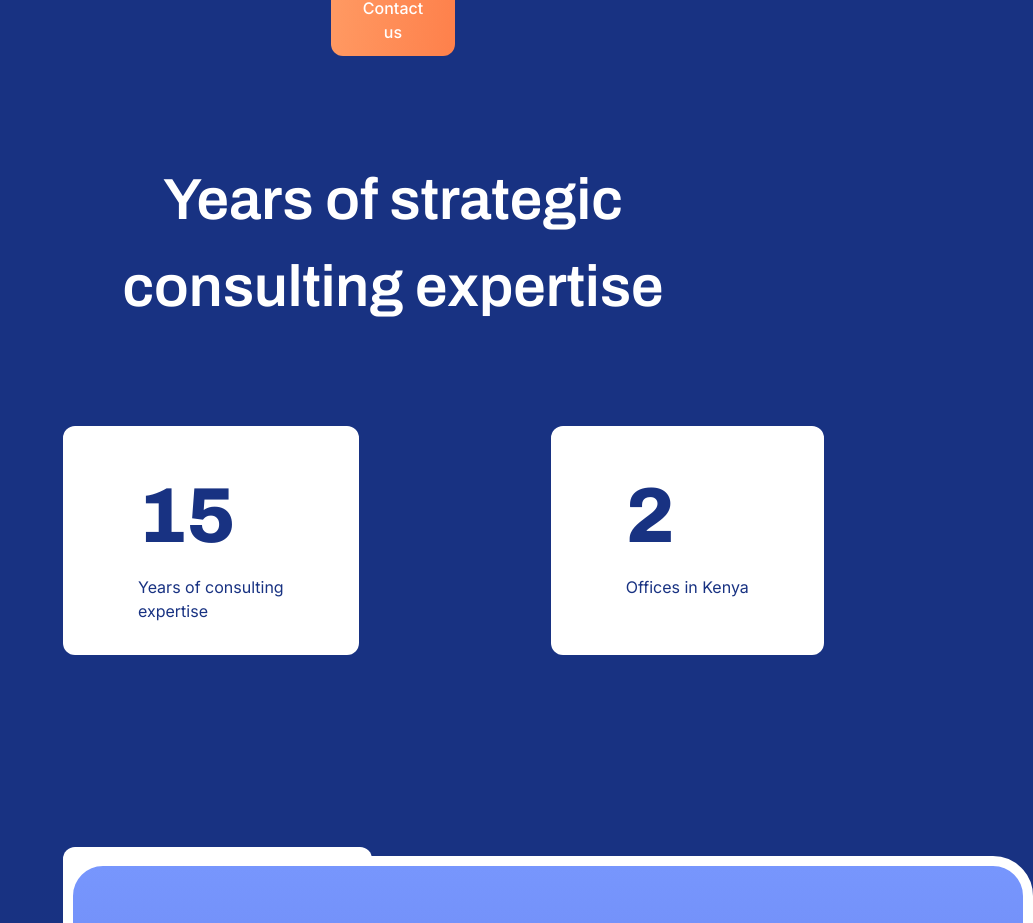
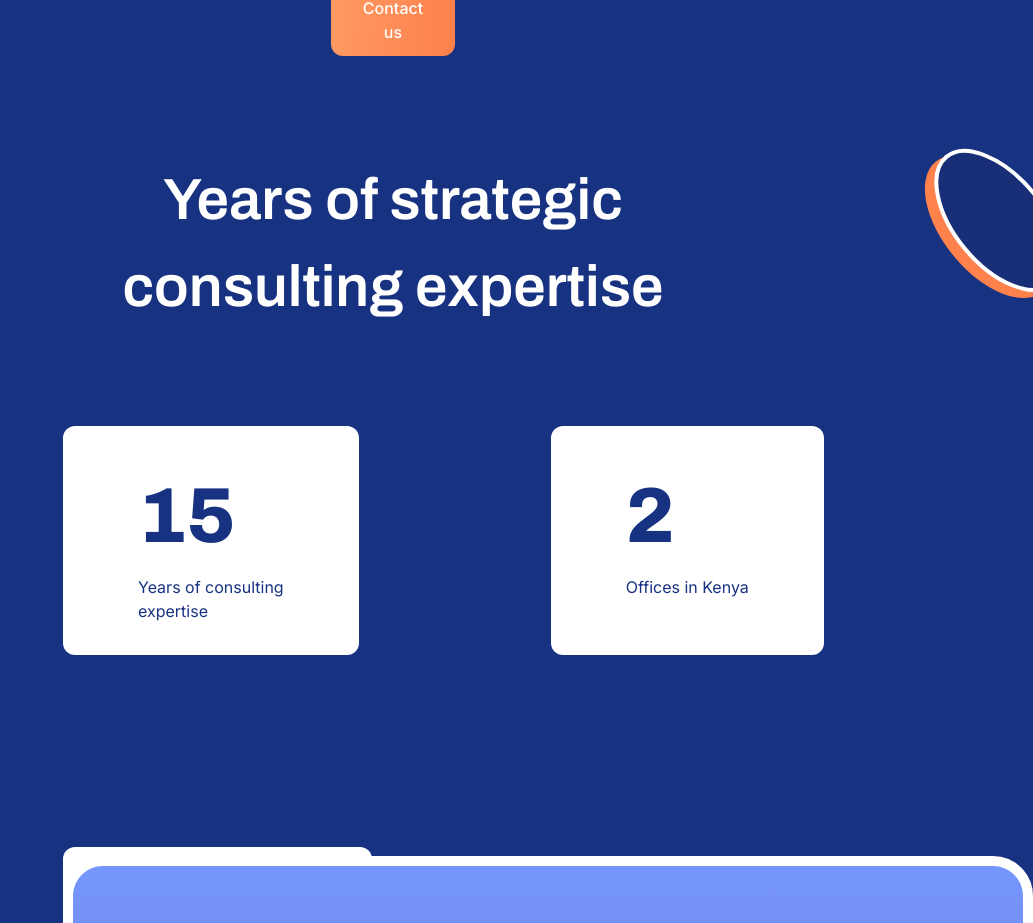
Before and after one commit to almondkiruthu/Limarge, a React (Vite) app in the folder client/: page / in a window 1280 px wide. Shown: the part 3120-4043 px from the top of the page, without its empty margins (247-1280 px from the left). Built offline with nearby package versions, Linux system fonts and the light colour scheme.

Commit message:
Made the services vibrant ribbon visible

```diff
--- a/client/src/components/Stories.tsx
+++ b/client/src/components/Stories.tsx
@@ -9,7 +9,7 @@ const Stories = () => {
             Years of strategic <br /> consulting expertise
           </h2>
         </div>
-        <div className=" hidden lg:absolute lg:right-0 lg:top-[70px]">
+        <div className="invisible lg:visible lg:absolute lg:right-0 lg:top-[70px]">
           <img src="/Storiesassets/Ring.svg" alt=" " />
         </div>
         <div className="flex lg:ml-[310px] gap-y-10 lg:gap-48 pt-10 lg:pt-24 pl-[60px] lg:pl-0 flex-wrap">
```
